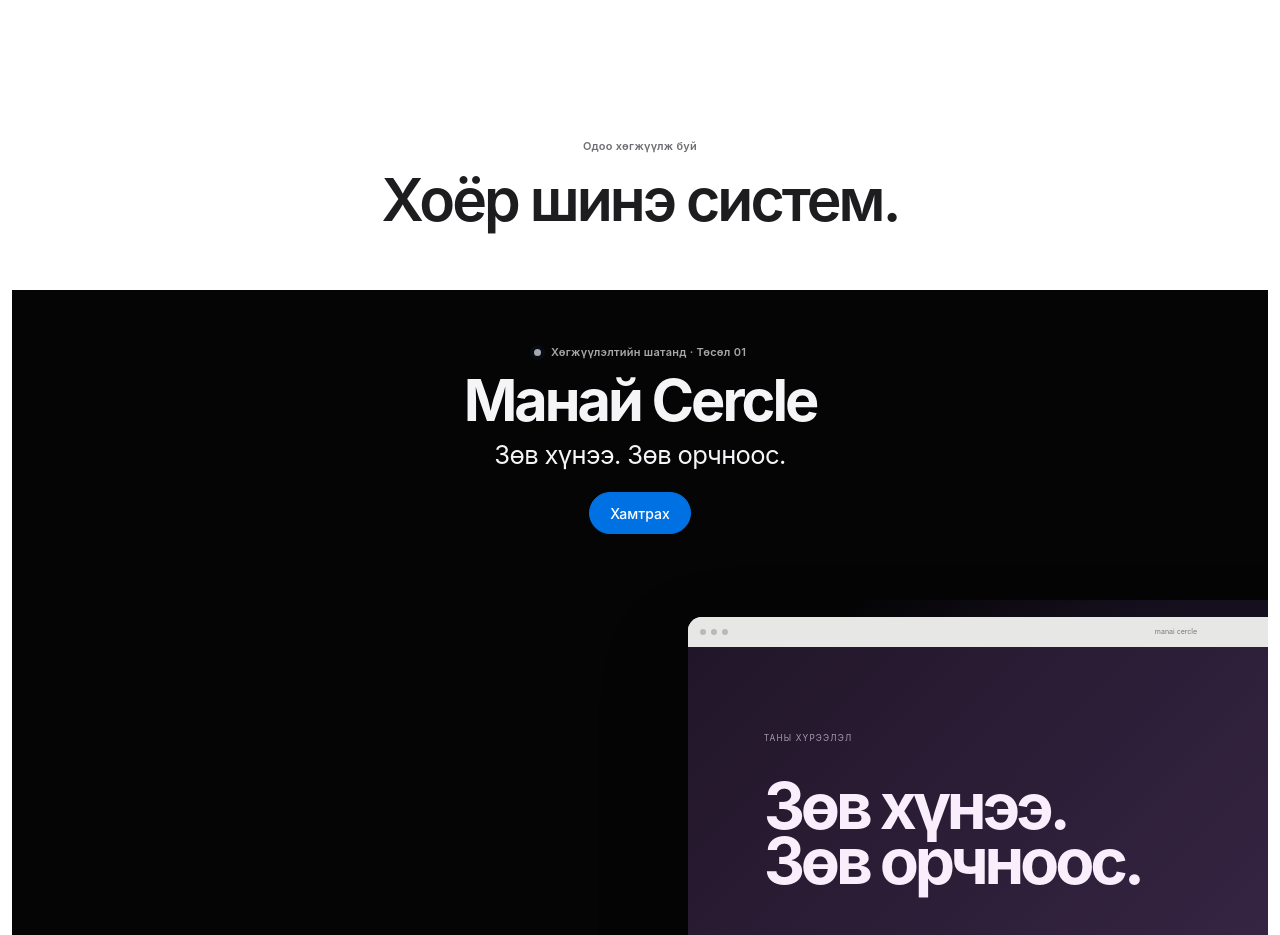
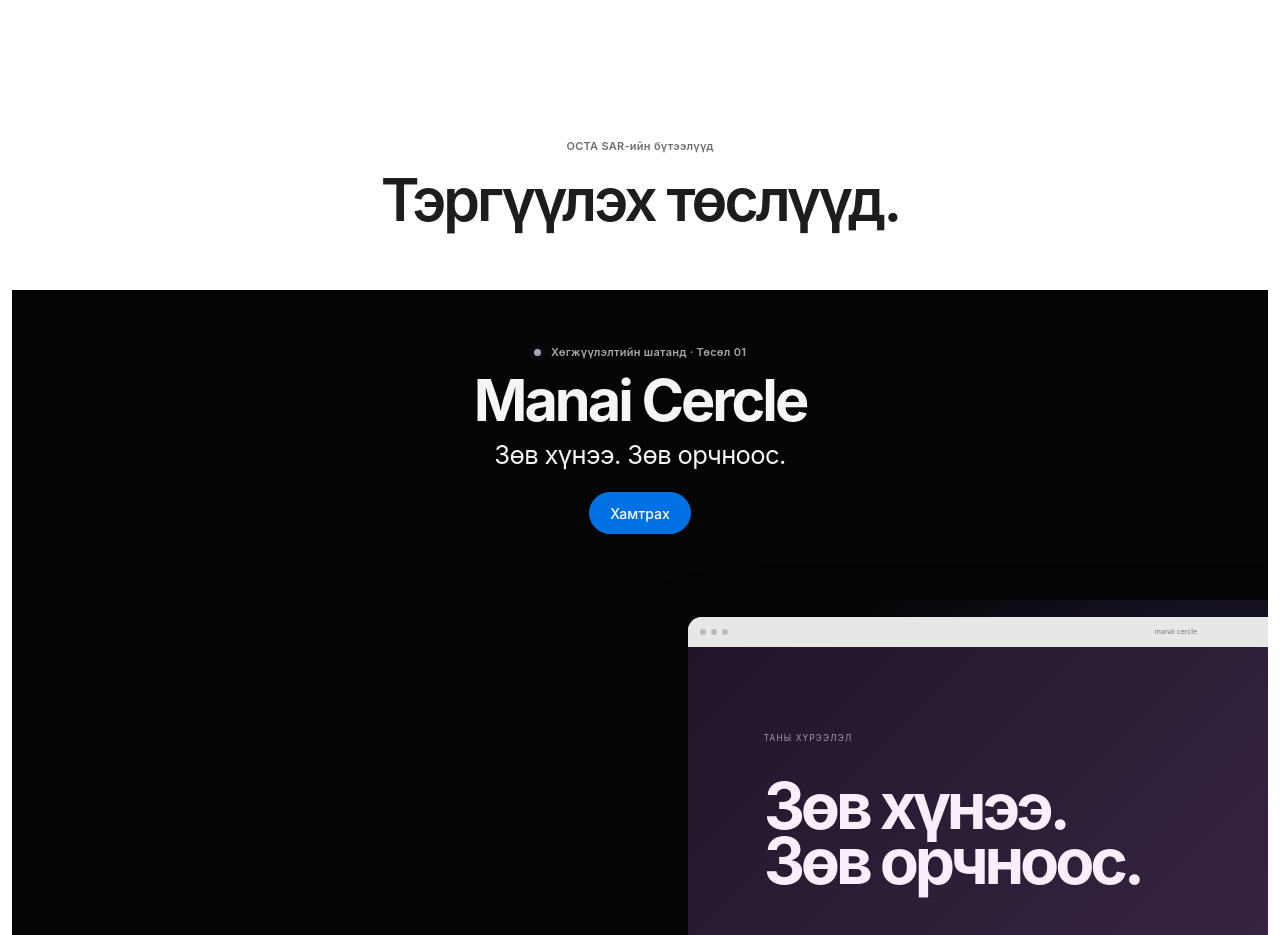
Before and after one commit to gamu666/octa-sar-website, a Next.js app: page / in a window 1280 px wide. Shown: the part 1100-2035 px from the top of the page. Built offline with nearby package versions, Linux system fonts and the light colour scheme.

Commit message:
Correct flagship project naming

```diff
--- a/app/components/PartnerForm.tsx
+++ b/app/components/PartnerForm.tsx
@@ -7,7 +7,7 @@
   const searchParams = useSearchParams();
   const selectedVenture = searchParams.get('venture');
   const defaultInterest = selectedVenture === 'manai-cercle'
-    ? 'MANAI CERCLE'
+    ? 'Manai Cercle'
     : selectedVenture === 'the-rise'
       ? 'THE RISE'
       : '';
@@ -65,7 +65,7 @@
           <span>Сонирхож буй чиглэл *</span>
           <select name="interest" required defaultValue={defaultInterest}>
             <option value="" disabled>Сонгоно уу</option>
-            <option>MANAI CERCLE</option>
+            <option>Manai Cercle</option>
             <option>THE RISE</option>
             <option>Бүтээлч хамтын ажиллагаа</option>
             <option>Стратегийн түншлэл</option>
--- a/app/lib/ventures.ts
+++ b/app/lib/ventures.ts
@@ -19,12 +19,12 @@
   {
     slug: 'manai-cercle',
     index: '01',
-    name: 'MANAI CERCLE',
+    name: 'Manai Cercle',
     label: 'Баталгаажуулалттай нийгмийн харилцааны экосистем',
     status: 'Хөгжүүлэлтийн шатанд',
     oneLiner: 'Монголчууд зорилго нийлэх хүнтэйгээ аюулгүй танилцаж, хүрээллээ тэлэх шинэ орон зай.',
     summary:
-      'MANAI CERCLE бол хэрэглэгчийн үнэн зөв байдал, Монголын нийгэм-соёлын онцлог, аюулгүй бодит харилцааг төвд нь тавьсан болзоо болон нийгмийн харилцааны экосистем юм.',
+      'Manai Cercle бол хэрэглэгчийн үнэн зөв байдал, Монголын нийгэм-соёлын онцлог, аюулгүй бодит харилцааг төвд нь тавьсан болзоо болон нийгмийн харилцааны экосистем юм.',
     sectors: ['Технологи', 'Хамтын нийгэмлэг', 'Итгэлцэл ба аюулгүй байдал'],
     problem: [
       'Хуурамч бүртгэл, итгэл төрүүлэхгүй хувийн танилцуулга, зорилгын зөрүү нь цахим танилцааг эрсдэлтэй болгодог.',
--- a/app/page.tsx
+++ b/app/page.tsx
@@ -70,8 +70,8 @@
 
       <section className="ap-inline-projects" id="projects" aria-labelledby="projects-title">
         <div className="ap-section-heading ap-shell">
-          <p className="ap-eyebrow">Одоо хөгжүүлж буй</p>
-          <h2 id="projects-title">Хоёр шинэ систем.</h2>
+          <p className="ap-eyebrow">OCTA SAR-ийн бүтээлүүд</p>
+          <h2 id="projects-title">Тэргүүлэх төслүүд.</h2>
         </div>
         <div className="ap-project-list">
           {ventures.map((venture) => {
@@ -81,7 +81,7 @@
               <article className={`ap-project-unit ap-project-unit--${venture.slug}`} key={venture.slug}>
                 <Reveal className="ap-project-unit__copy">
                   <p className="ap-status"><i /> {venture.status} · Төсөл {venture.index}</p>
-                  <h2>{isRise ? 'Цааснаас систем рүү' : 'Манай Cercle'}</h2>
+                  <h2>{isRise ? 'Цааснаас систем рүү' : 'Manai Cercle'}</h2>
                   <p>{isRise ? 'THE RISE-ийн үйл ажиллагааны цахим шилжилт.' : 'Зөв хүнээ. Зөв орчноос.'}</p>
                   <Link className="ap-button" href={`/contact?venture=${venture.slug}`}>Хамтрах</Link>
                 </Reveal>
--- a/app/ventures/VentureDetail.tsx
+++ b/app/ventures/VentureDetail.tsx
@@ -31,7 +31,7 @@
         <div className="ap-detail-hero__copy">
           <Link className="ap-back-link" href="/ventures">‹ Бүх төсөл</Link>
           <p className="ap-status"><i /> {venture.status} · Төсөл {venture.index}</p>
-          <h1 id="project-title">{isRise ? 'Цааснаас систем рүү' : 'Манай Cercle'}</h1>
+          <h1 id="project-title">{isRise ? 'Цааснаас систем рүү' : 'Manai Cercle'}</h1>
           <p>{isRise ? 'THE RISE-ийн үйл ажиллагааны цахим шилжилт.' : 'Зөв хүнээ. Зөв орчноос.'}</p>
         </div>
         <div className="ap-detail-hero__visual"><DetailVisual slug={venture.slug} /></div>
--- a/app/ventures/page.tsx
+++ b/app/ventures/page.tsx
@@ -6,7 +6,7 @@
 
 export const metadata: Metadata = {
   title: 'Төслүүд',
-  description: 'OCTA SAR-ийн хөгжүүлж буй MANAI CERCLE болон THE RISE төслүүд.',
+  description: 'OCTA SAR-ийн тэргүүлэх Manai Cercle болон THE RISE төслүүд.',
 };
 
 function ProjectPreview({ slug }: { slug: string }) {
@@ -34,7 +34,7 @@
       <section className="ap-hero ap-hero--compact" aria-labelledby="ventures-title">
         <div className="ap-hero__copy">
           <p className="ap-eyebrow">OCTA SAR-ийн төслүүд</p>
-          <h1 id="ventures-title">Одоо хөгжүүлж буй<br />хоёр систем.</h1>
+          <h1 id="ventures-title">Тэргүүлэх<br />төслүүд.</h1>
           <p>Хэрэглэгчийн туршлагаас үйл ажиллагааны дэд бүтэц хүртэл.</p>
         </div>
       </section>
@@ -44,7 +44,7 @@
           <section className={`ap-project-unit ap-project-unit--${venture.slug}`} key={venture.slug} aria-labelledby={`${venture.slug}-title`}>
             <Reveal className="ap-project-unit__copy">
               <p className="ap-status"><i /> {venture.status} · Төсөл {venture.index}</p>
-              <h2 id={`${venture.slug}-title`}>{venture.slug === 'the-rise' ? 'Цааснаас систем рүү' : 'Манай Cercle'}</h2>
+              <h2 id={`${venture.slug}-title`}>{venture.slug === 'the-rise' ? 'Цааснаас систем рүү' : 'Manai Cercle'}</h2>
               <p>{venture.slug === 'the-rise' ? 'THE RISE-ийн үйл ажиллагааны цахим шилжилт.' : 'Зөв хүнээ. Зөв орчноос.'}</p>
               <Link className="ap-button" href={`/ventures/${venture.slug}`}>Дэлгэрэнгүй</Link>
             </Reveal>
```
